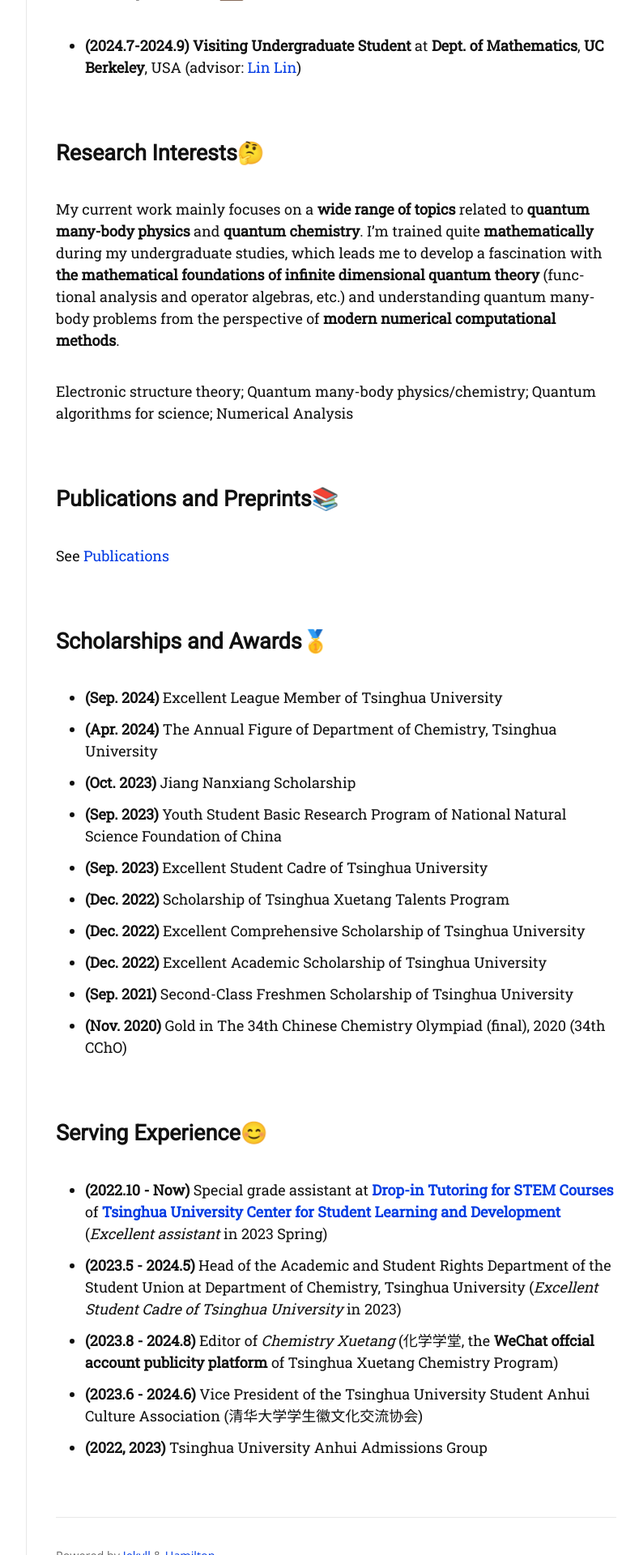
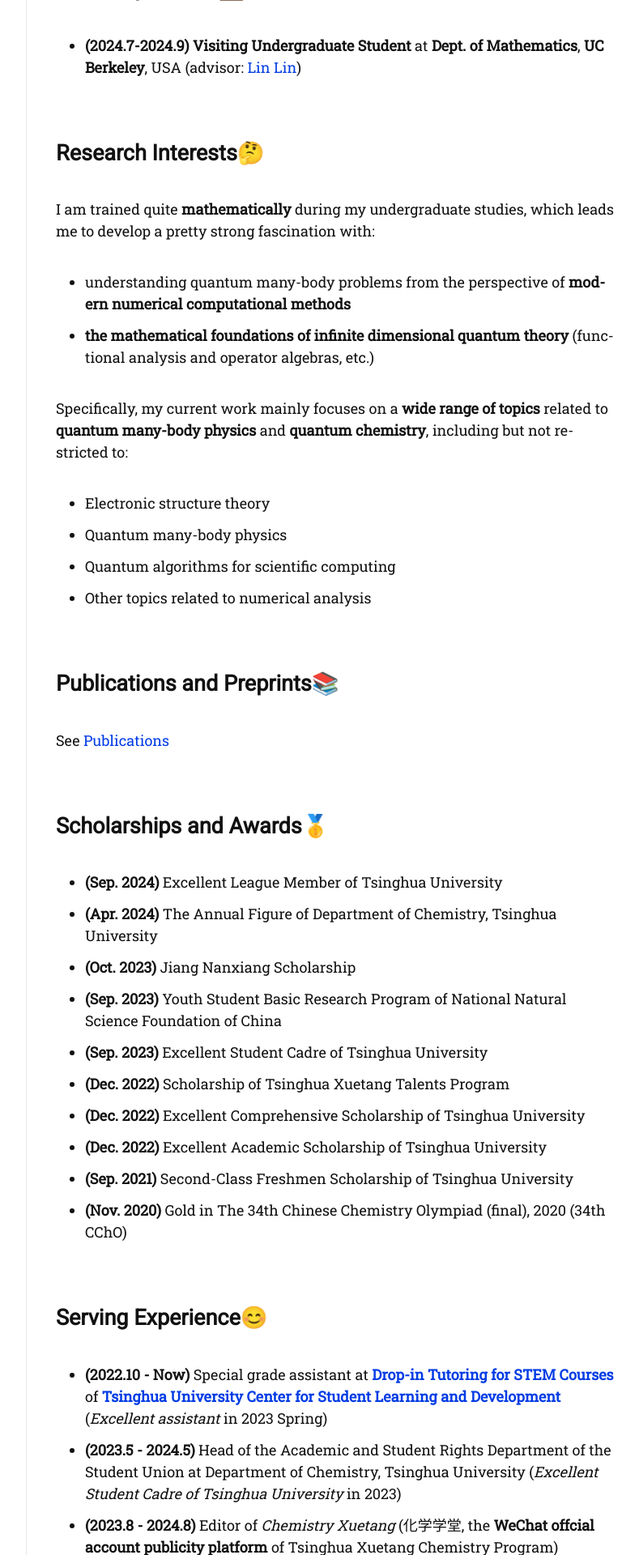
Before and after one commit to haoen2021/haoen2021.github.io, a Jekyll site: the page built from about.md, in a window 1280 px wide. Shown: the part 1330-3250 px from the top of the page at 81% size, without its empty margins (357-1146 px from the left). Built offline with Jekyll 4.4.1, drawn with Linux system fonts in a browser that asks for light colours; nearby versions of some CDN libraries; some web fonts are replaced.

Commit message:
update research interests

```diff
--- a/about.md
+++ b/about.md
@@ -32,9 +32,18 @@ E-mail:
 
 ## Research Interests🤔
 
-My current work mainly focuses on a **wide range of topics** related to **quantum many-body physics** and **quantum chemistry**. I'm trained quite **mathematically** during my undergraduate studies, which leads me to develop a fascination with **the mathematical foundations of infinite dimensional quantum theory** (functional analysis and operator algebras, etc.) and understanding quantum many-body problems from the perspective of **modern numerical computational methods**.
+I am trained quite **mathematically** during my undergraduate studies, which leads me to develop a pretty strong fascination with:
 
-Electronic structure theory; Quantum many-body physics/chemistry; Quantum algorithms for science; Numerical Analysis
++ understanding quantum many-body problems from the perspective of **modern numerical computational methods**
+
++ **the mathematical foundations of infinite dimensional quantum theory** (functional analysis and operator algebras, etc.)
+
+Specifically, my current work mainly focuses on a **wide range of topics** related to **quantum many-body physics** and **quantum chemistry**, including but not restricted to:
+
++ Electronic structure theory
++ Quantum many-body physics
++ Quantum algorithms for scientific computing
++ Other topics related to numerical analysis
 
 ## Publications and Preprints📚
 
```
Also changed, not shown: index.md (+1 -1 lines).
